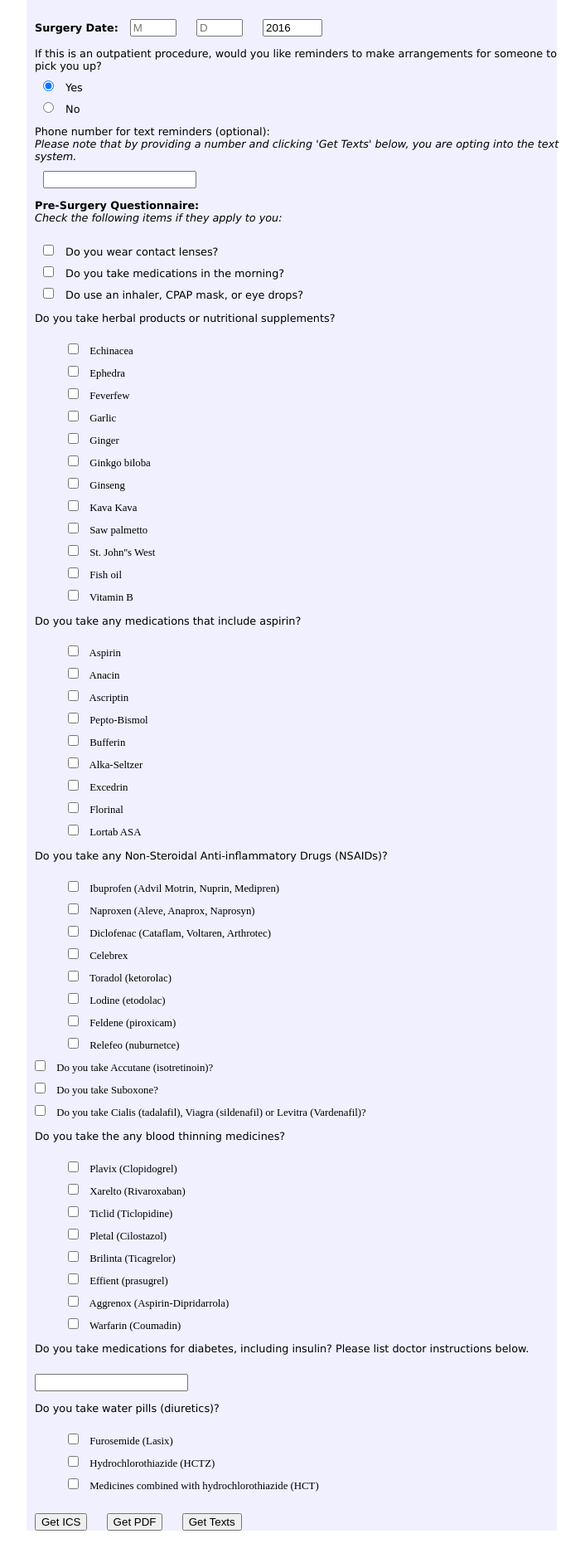
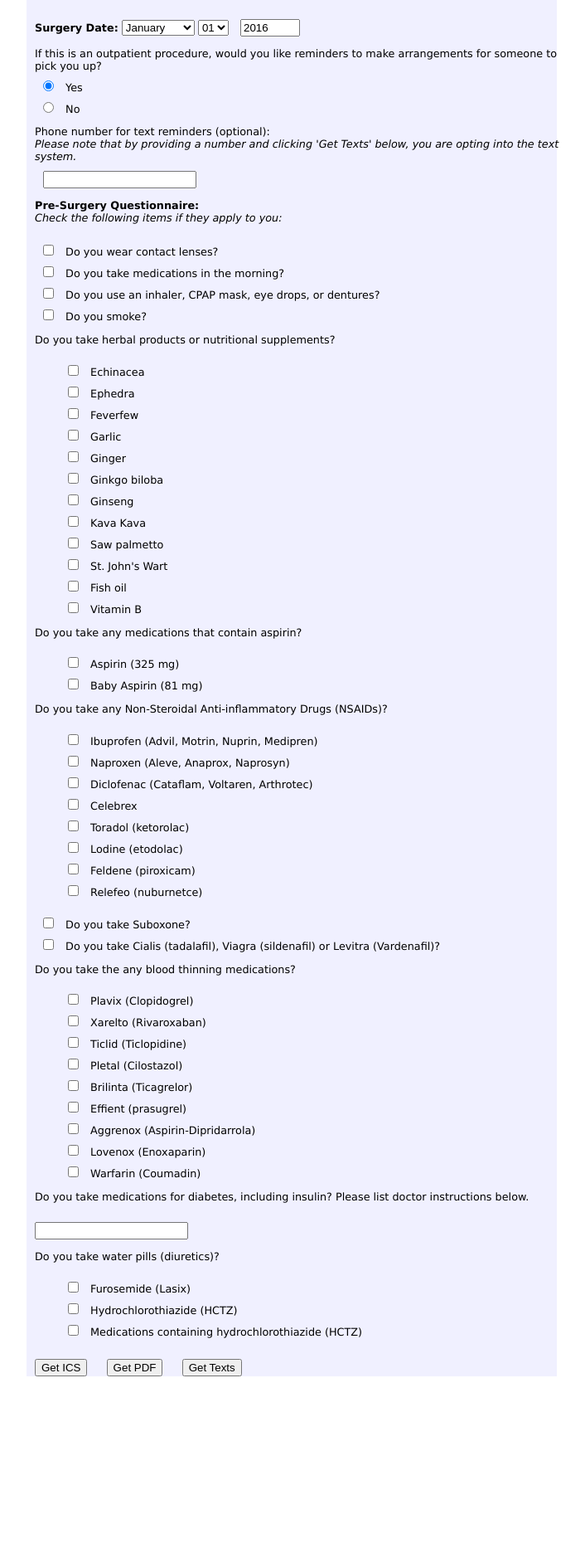
Before and after one commit to rosmaryg/surgeryconcierge, a Flask app: page / in a window 1280 px wide. Shown: the part 78-1962 px from the top of the page at 83% size, without its empty margins (288-994 px from the left). Run offline with Flask 2, Linux system fonts and the light colour scheme; some libraries are stand-ins or nearby versions.

Commit message:
fixed format, typos, etc.

```diff
--- a/pilot/templates/index.html
+++ b/pilot/templates/index.html
@@ -37,22 +37,27 @@ input {
       margin-right:10px;
 }
 supplements {
+      font-family: Verdana, Arial, sans-serif;
       display: block;
       padding-left: 40px;
 }
 aspirin {
+      font-family: Verdana, Arial, sans-serif;
       display: block;
       padding-left: 40px;
 }
 nsaid {
+      font-family: Verdana, Arial, sans-serif;
       display: block;
       padding-left: 40px;
 }
 thinner {
+      font-family: Verdana, Arial, sans-serif;
       display: block;
       padding-left: 40px;
 }
 diuretic {
+      font-family: Verdana, Arial, sans-serif;
       display: block;
       padding-left: 40px;
 }
@@ -93,8 +98,56 @@ diuretic {
 		</script>
       <form id="the-form" name="myform" onsubmit="return OnSubmitForm();" target="_blank">
 	<p><b>Surgery Date:</b>
-	  <input type="number" name="month" min="1" max="12" placeholder="M " required="true">
-	  <input type="number" name="day" min="1" max="31" placeholder="D " required="true">
+<!-- Month dropdown -->
+<select name="month" id="month" onchange="" size="1">
+    <option value="01">January</option>
+    <option value="02">February</option>
+    <option value="03">March</option>
+    <option value="04">April</option>
+    <option value="05">May</option>
+    <option value="06">June</option>
+    <option value="07">July</option>
+    <option value="08">August</option>
+    <option value="09">September</option>
+    <option value="10">October</option>
+    <option value="11">November</option>
+    <option value="12">December</option>
+</select>
+
+<!-- Day dropdown -->
+<select name="day" id="day" onchange="" size="1">
+    <option value="01">01</option>
+    <option value="02">02</option>
+    <option value="03">03</option>
+    <option value="04">04</option>
+    <option value="05">05</option>
+    <option value="06">06</option>
+    <option value="07">07</option>
+    <option value="08">08</option>
+    <option value="09">09</option>
+    <option value="10">10</option>
+    <option value="11">11</option>
+    <option value="12">12</option>
+    <option value="13">13</option>
+    <option value="14">14</option>
+    <option value="15">15</option>
+    <option value="16">16</option>
+    <option value="17">17</option>
+    <option value="18">18</option>
+    <option value="19">19</option>
+    <option value="20">20</option>
+    <option value="21">21</option>
+    <option value="22">22</option>
+    <option value="23">23</option>
+    <option value="24">24</option>
+    <option value="25">25</option>
+    <option value="26">26</option>
+    <option value="27">27</option>
+    <option value="28">28</option>
+    <option value="29">29</option>
+    <option value="30">30</option>
+    <option value="31">31</option>
+</select>
 	  <input type="number" name="year" min="2016" max="2018" value="2016" required="true">
 	</p>
 	<p>If this is an outpatient procedure, would you like reminders to make arrangements for someone to pick you up?<br>
@@ -119,7 +172,11 @@ diuretic {
 	  <input type="checkbox"
 		 name="insn2"
 		 value="2">
-	  Do use an inhaler, CPAP mask, or eye drops?</p>
+	  Do you use an inhaler, CPAP mask, eye drops, or dentures?<br>
+	  <input type="checkbox"
+		 name="insnS"
+		 value="S">
+	  Do you smoke?</p> <!-- TODO: hook this up -->
 	  <p> Do you take herbal products or nutritional supplements?</p>
 	  <supplements>
 	  	<input type="checkbox"
@@ -161,7 +218,7 @@ diuretic {
 	  	<input type="checkbox"
 			name="insn3j"
 			value="3j">
-	 	St. John''s West<br>
+	 	St. John's Wart<br>
 	  	<input type="checkbox"
 			name="insn3k"
 			value="3k">
@@ -171,16 +228,17 @@ diuretic {
 			value="3l">
 	  	Vitamin B
 	  </supplements>
-	  <p>Do you take any medications that include aspirin?</p>
+	  <p>Do you take any medications that contain aspirin?</p>
 	  <aspirin>
 	  	<input type="checkbox"
 			name="insn4a"
 			value="4a">
-	  	Aspirin<br>
+	  	Aspirin (325 mg)<br>
 	  	<input type="checkbox"
 			name="insn4b"
 			value="4b">
-	  	Anacin<br>
+		Baby Aspirin (81 mg)<br> <!-- TODO: fix where this plugs into -->
+	  	<!-- Anacin<br>
 	  	<input type="checkbox"
 			name="insn4c"
 			value="4c">
@@ -208,14 +266,14 @@ diuretic {
 	  	<input type="checkbox"
 			name="insn4i"
 			value="4i">
-		Lortab ASA
+		Lortab ASA -->
 	  </aspirin>
   	  <p>Do you take any Non-Steroidal Anti-inflammatory Drugs (NSAIDs)?</p>
 	  <nsaid>
 	  	<input type="checkbox"
 			name="insn5a"
 			value="5a">
-		 Ibuprofen (Advil Motrin, Nuprin, Medipren)<br>
+		 Ibuprofen (Advil, Motrin, Nuprin, Medipren)<br>
 	  	<input type="checkbox"
 			name="insn5b"
 			value="5b">
@@ -245,10 +303,10 @@ diuretic {
 			value="5h">
 		 Relefeo (nuburnetce)<br>
 	  </nsaid>
-	  <input type="checkbox"
+	  <p><!-- <input type="checkbox"
 		 name="insn6"
 		 value="6">
-	  Do you take Accutane (isotretinoin)?<br>
+	  Do you take Accutane (isotretinoin)?<br> -->
 	  <input type="checkbox"
 		 name="insn7"
 		 value="7">
@@ -256,8 +314,8 @@ diuretic {
 	  <input type="checkbox"
 		 name="insn8"
 		 value="8">
-	  Do you take Cialis (tadalafil), Viagra (sildenafil) or Levitra (Vardenafil)?
-	  <p>Do you take the any blood thinning medicines?</p>
+	  Do you take Cialis (tadalafil), Viagra (sildenafil) or Levitra (Vardenafil)?</p>
+	  <p>Do you take the any blood thinning medications?</p>
 	  <thinner>
 	  	<input type="checkbox"
 			name="insn9a"
@@ -288,6 +346,10 @@ diuretic {
 			value="9g">
 	  	Aggrenox (Aspirin-Dipridarrola)<br>
 		<input type="checkbox"
+		       name="insn9h"
+		       vluae="9h">
+		Lovenox (Enoxaparin)<br>
+		<input type="checkbox"
 			name"insn12"
 			value="12"> <!-- hacky fix to give a specific medication switch if you r taking warfarin -->
 		Warfarin (Coumadin)
@@ -309,7 +371,7 @@ diuretic {
 	  	<input type="checkbox"
 			name="insn11c"
 			value="11c">
- 		Medicines combined with hydrochlorothiazide (HCT)<br><br>
+ 		Medications containing hydrochlorothiazide (HCTZ)<br><br>
 	  </diuretic>
 	<!--  <input type="submit" name="get" onclick="document.pressed=this.value" value="Get Calendar"> -->
 	  <input type="submit" name="get" onclick="document.pressed=this.value" value="Get ICS">
```
Also changed, not shown: pilot/insns.py (+18 -15 lines).
